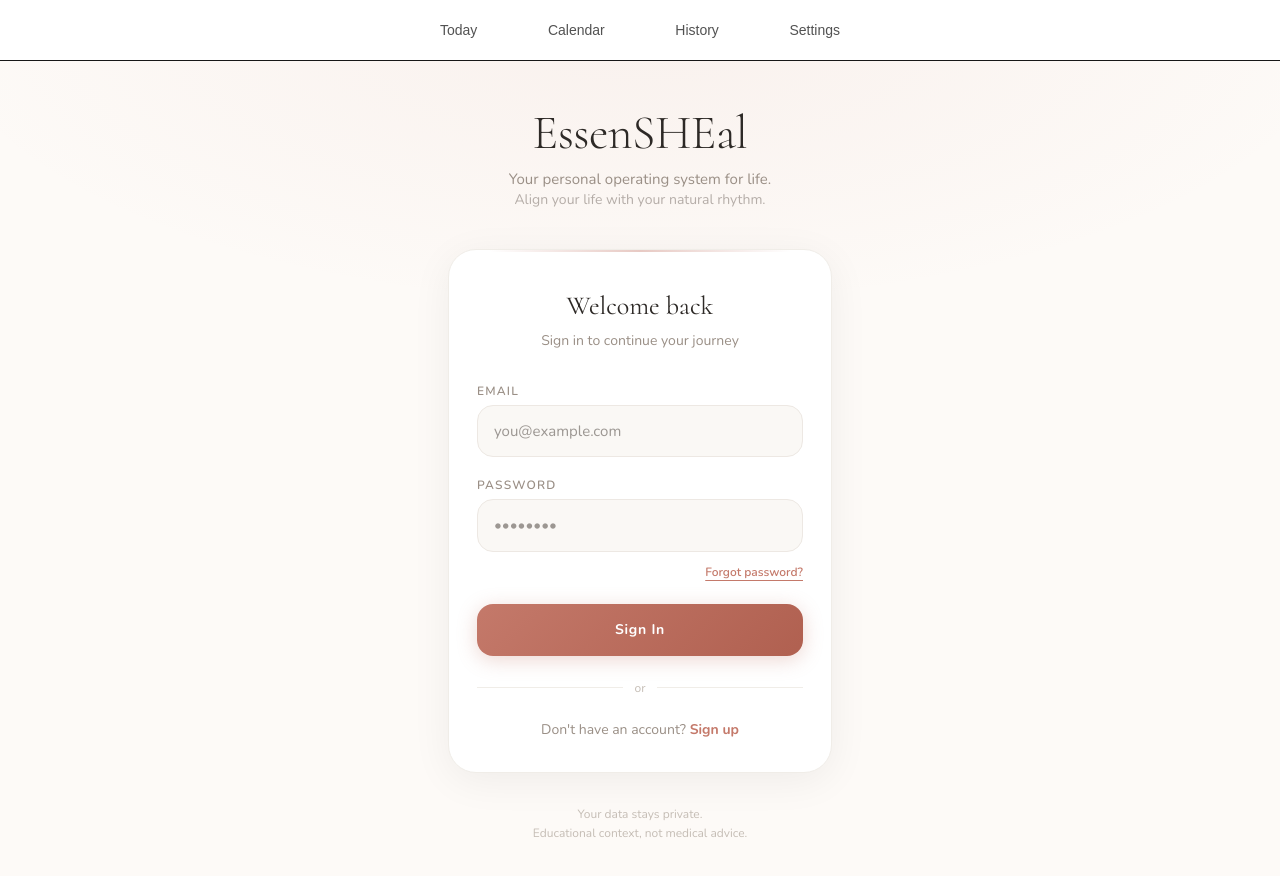
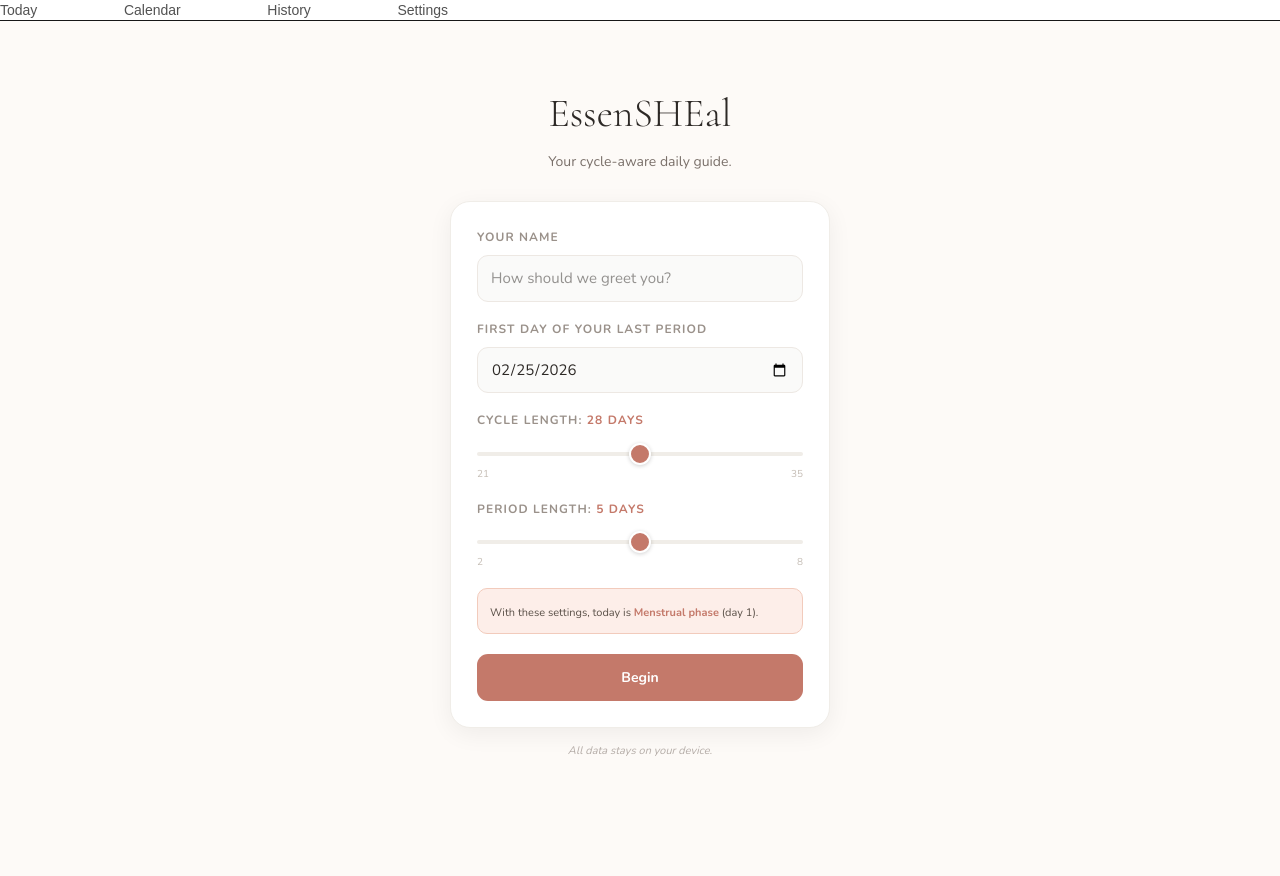
Before and after one commit to dariiavereshchak/cycle-planner, a Next.js app: page /login in a window 1280 px wide. Shown: the top 876 px of the page. After the commit the page ends 821 px from the top, so only its background shows below. Built offline with nearby package versions, Linux system fonts and the light colour scheme.

Commit message:
Fix login page

```diff
--- a/app/login/page.tsx
+++ b/app/login/page.tsx
@@ -1,317 +1,4 @@
-"use client";
-
-// app/login/page.tsx
-
-import { useState } from "react";
-import { useRouter } from "next/navigation";
-import Link from "next/link";
-import { attemptLogin, validateEmail, validatePassword } from "@/lib/auth";
-
-// ─────────────────────────────────────────────
-// Shared sub-components
-// ─────────────────────────────────────────────
-
-interface InputFieldProps {
-  id: string;
-  label: string;
-  type?: string;
-  value: string;
-  onChange: (e: React.ChangeEvent<HTMLInputElement>) => void;
-  placeholder?: string;
-  autoComplete?: string;
-  error?: string;
+import AppClient from "@/components/AppClient";
+export default function Page() {
+  return <AppClient />;
 }
-
-function InputField({
-  id,
-  label,
-  type = "text",
-  value,
-  onChange,
-  placeholder,
-  autoComplete,
-  error,
-}: InputFieldProps) {
-  const [focused, setFocused] = useState(false);
-  return (
-    <div className="flex flex-col gap-1.5">
-      <label
-        htmlFor={id}
-        className="text-xs font-semibold tracking-widest uppercase"
-        style={{ fontFamily: "'Nunito', sans-serif", color: "#9A8F86" }}
-      >
-        {label}
-      </label>
-      <input
-        id={id}
-        type={type}
-        value={value}
-        onChange={onChange}
-        onFocus={() => setFocused(true)}
-        onBlur={() => setFocused(false)}
-        placeholder={placeholder}
-        autoComplete={autoComplete}
-        className="w-full px-4 py-3.5 rounded-2xl outline-none transition-all duration-200 text-[15px]"
-        style={{
-          fontFamily: "'Nunito', sans-serif",
-          background: "#FAF8F5",
-          border: `1.5px solid ${error ? "#C4796A" : focused ? "#C4796A" : "#EDE8E3"}`,
-          color: "#3D3530",
-          boxShadow: focused && !error
-            ? "0 0 0 3px rgba(196,121,106,0.1)"
-            : error
-            ? "0 0 0 3px rgba(196,121,106,0.08)"
-            : "none",
-        }}
-      />
-      {error && (
-        <p
-          className="text-xs mt-0.5"
-          style={{ fontFamily: "'Nunito', sans-serif", color: "#C4796A" }}
-        >
-          {error}
-        </p>
-      )}
-    </div>
-  );
-}
-
-interface PrimaryButtonProps {
-  children: React.ReactNode;
-  loading?: boolean;
-  type?: "button" | "submit";
-  onClick?: () => void;
-}
-
-function PrimaryButton({ children, loading, type = "submit", onClick }: PrimaryButtonProps) {
-  return (
-    <button
-      type={type}
-      onClick={onClick}
-      disabled={loading}
-      className="w-full py-4 rounded-2xl text-white text-sm font-bold tracking-wide transition-all duration-200 active:scale-[0.98] disabled:opacity-60"
-      style={{
-        fontFamily: "'Nunito', sans-serif",
-        background: loading
-          ? "#C4796A"
-          : "linear-gradient(135deg, #C4796A 0%, #B06050 100%)",
-        boxShadow: loading
-          ? "none"
-          : "0 4px 20px rgba(196,121,106,0.3)",
-        letterSpacing: "0.05em",
-      }}
-    >
-      {loading ? "Signing in…" : children}
-    </button>
-  );
-}
-
-// ─────────────────────────────────────────────
-// Login Page
-// ─────────────────────────────────────────────
-
-export default function LoginPage() {
-  const router = useRouter();
-
-  const [email, setEmail]       = useState("");
-  const [password, setPassword] = useState("");
-  const [errors, setErrors]     = useState<{ email?: string; password?: string; form?: string }>({});
-  const [loading, setLoading]   = useState(false);
-
-  function validate(): boolean {
-    const next: typeof errors = {};
-    const emailErr    = validateEmail(email);
-    const passwordErr = validatePassword(password);
-    if (emailErr)    next.email    = emailErr;
-    if (passwordErr) next.password = passwordErr;
-    setErrors(next);
-    return Object.keys(next).length === 0;
-  }
-
-  async function handleSubmit(e: React.FormEvent) {
-    e.preventDefault();
-    if (!validate()) return;
-
-    setLoading(true);
-    setErrors({});
-
-    // Small artificial delay for UX
-    await new Promise((r) => setTimeout(r, 600));
-
-    const result = attemptLogin(email, password);
-    setLoading(false);
-
-    if (result.success) {
-      router.push("/today");
-    } else {
-      setErrors({ form: result.error });
-    }
-  }
-
-  return (
-    <>
-      <style>{`@import url('https://fonts.googleapis.com/css2?family=Cormorant:ital,wght@0,300;0,400;0,500;1,300;1,400&family=Nunito:wght@300;400;500;600;700&display=swap');`}</style>
-
-      <main
-        className="min-h-screen flex flex-col items-center justify-center px-4 py-12"
-        style={{
-          background: "#FDFAF7",
-          backgroundImage:
-            "radial-gradient(ellipse 80% 50% at 50% -5%, rgba(196,121,106,0.07) 0%, transparent 70%)",
-        }}
-      >
-        {/* Logo */}
-        <div className="mb-10 text-center">
-          <h1
-            className="mb-3"
-            style={{
-              fontFamily: "'Cormorant', serif",
-              fontWeight: 300,
-              fontStyle: "normal",
-              fontSize: "48px",
-              color: "#2D2926",
-              lineHeight: 1,
-              letterSpacing: "-0.01em",
-            }}
-          >
-            EssenSHEal
-          </h1>
-          <p
-            className="text-[15px] leading-snug"
-            style={{ fontFamily: "'Nunito', sans-serif", color: "#9A8F86" }}
-          >
-            Your personal operating system for life.
-          </p>
-          <p
-            className="text-[14px] leading-snug"
-            style={{ fontFamily: "'Nunito', sans-serif", color: "#B5ADA8" }}
-          >
-            Align your life with your natural rhythm.
-          </p>
-        </div>
-
-        {/* Card */}
-        <div
-          className="w-full max-w-sm relative"
-          style={{
-            background: "#FFFFFF",
-            borderRadius: "28px",
-            border: "1.5px solid #F0EDE8",
-            boxShadow: "0 8px 40px rgba(0,0,0,0.06)",
-            padding: "36px 28px 32px",
-          }}
-        >
-          {/* Accent line */}
-          <div
-            className="absolute top-0 left-10 right-10 h-[2px] rounded-full"
-            style={{ background: "linear-gradient(90deg, transparent, rgba(196,121,106,0.4), transparent)" }}
-          />
-
-          {/* Header */}
-          <div className="text-center mb-8">
-            <h2
-              className="mb-1.5"
-              style={{
-                fontFamily: "'Cormorant', serif",
-                fontWeight: 400,
-                fontSize: "26px",
-                color: "#2D2926",
-              }}
-            >
-              Welcome back
-            </h2>
-            <p
-              className="text-sm"
-              style={{ fontFamily: "'Nunito', sans-serif", color: "#9A8F86" }}
-            >
-              Sign in to continue your journey
-            </p>
-          </div>
-
-          {/* Form-level error */}
-          {errors.form && (
-            <div
-              className="mb-5 px-4 py-3 rounded-xl text-sm text-center"
-              style={{
-                fontFamily: "'Nunito', sans-serif",
-                background: "rgba(196,121,106,0.08)",
-                border: "1px solid rgba(196,121,106,0.2)",
-                color: "#B06050",
-              }}
-            >
-              {errors.form}
-            </div>
-          )}
-
-          {/* Form */}
-          <form onSubmit={handleSubmit} className="flex flex-col gap-5" noValidate>
-            <InputField
-              id="email"
-              label="Email"
-              type="email"
-              value={email}
-              onChange={(e) => setEmail(e.target.value)}
-              placeholder="you@example.com"
-              autoComplete="email"
-              error={errors.email}
-            />
-            <InputField
-              id="password"
-              label="Password"
-              type="password"
-              value={password}
-              onChange={(e) => setPassword(e.target.value)}
-              placeholder="••••••••"
-              autoComplete="current-password"
-              error={errors.password}
-            />
-
-            {/* Forgot password */}
-<div className="flex justify-end -mt-2">
-  <Link
-    href="/forgot-password"
-    className="text-xs font-semibold transition-colors duration-150 underline underline-offset-4"
-    style={{ fontFamily: "'Nunito', sans-serif", color: "#C4796A" }}
-  >
-    Forgot password?
-  </Link>
-</div>
-
-            <div className="pt-1">
-              <PrimaryButton loading={loading}>Sign In</PrimaryButton>
-            </div>
-          </form>
-
-          {/* Divider */}
-          <div className="flex items-center gap-3 my-6">
-            <div className="flex-1 h-px" style={{ background: "#F0EDE8" }} />
-            <span className="text-xs" style={{ fontFamily: "'Nunito', sans-serif", color: "#C5BDB5" }}>or</span>
-            <div className="flex-1 h-px" style={{ background: "#F0EDE8" }} />
-          </div>
-
-          {/* Sign up link */}
-          <p className="text-center text-sm" style={{ fontFamily: "'Nunito', sans-serif", color: "#9A8F86" }}>
-            Don&apos;t have an account?{" "}
-            <Link
-              href="/signup"
-              className="font-bold transition-colors duration-150"
-              style={{ color: "#C4796A" }}
-            >
-              Sign up
-            </Link>
-          </p>
-        </div>
-
-        {/* Footer */}
-        <p
-          className="mt-8 text-center text-xs leading-relaxed"
-          style={{ fontFamily: "'Nunito', sans-serif", color: "#C5BDB5" }}
-        >
-          Your data stays private.
-          <br />
-          Educational context, not medical advice.
-        </p>
-      </main>
-    </>
-  );
-}
```
